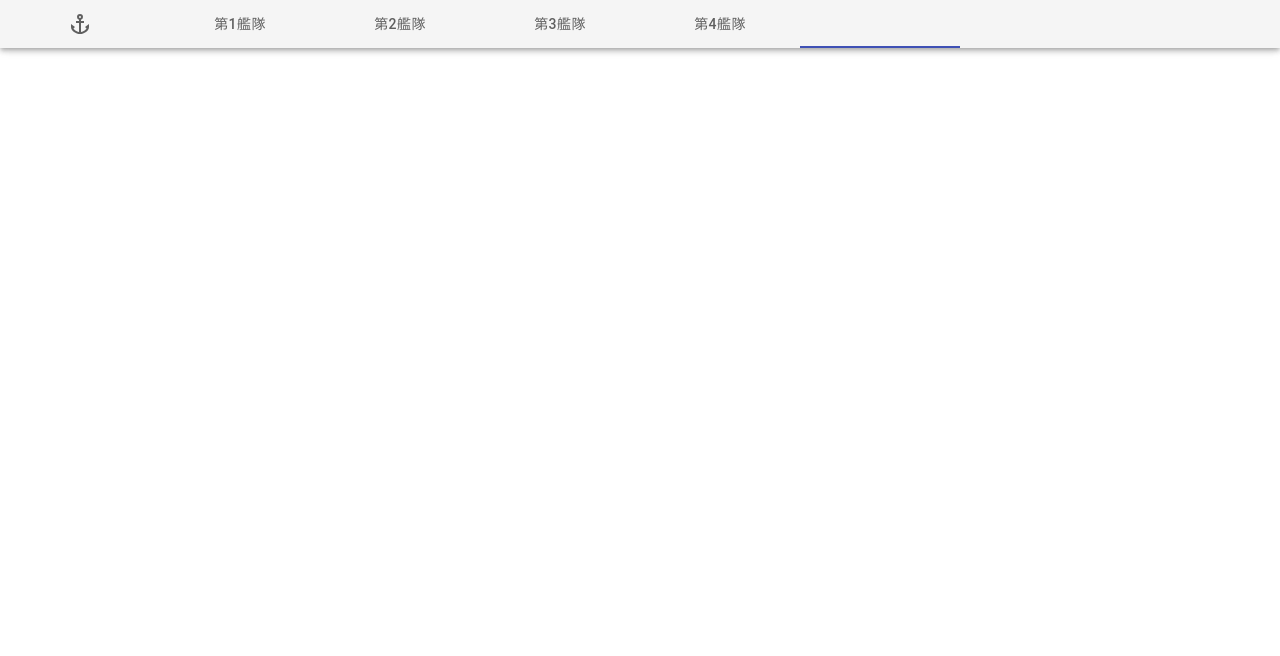
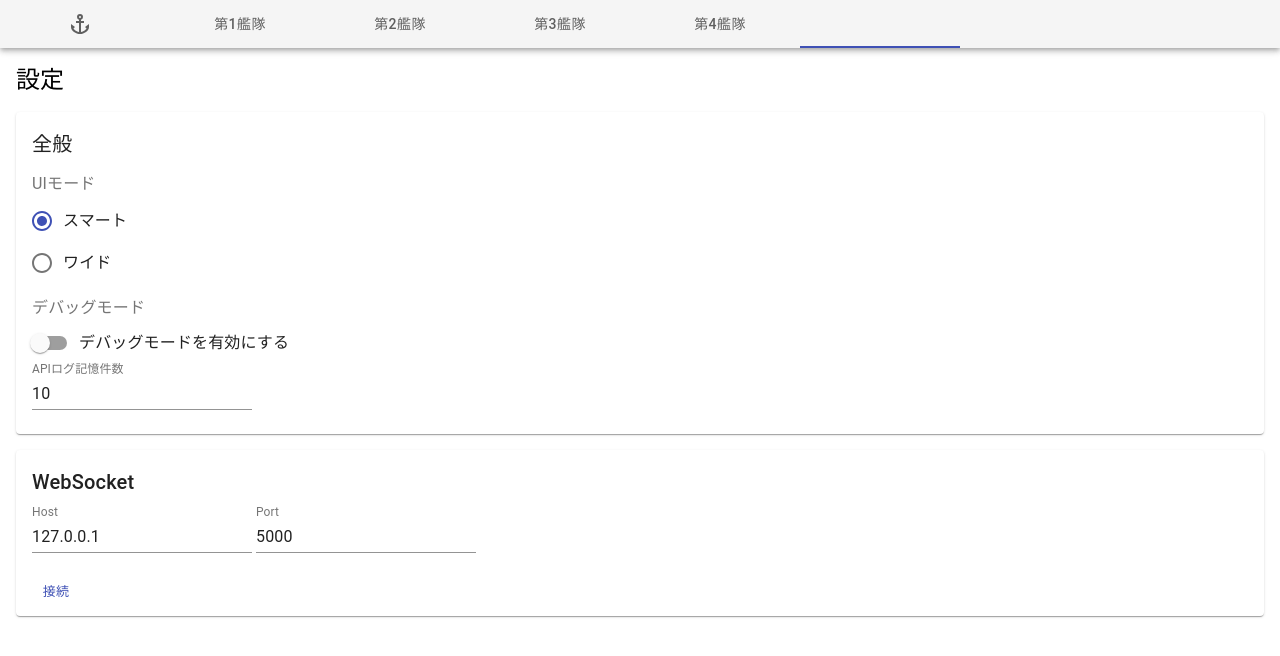
Before and after one commit to rsky/logbook-kai-web, a React app: page / in a window 1280 px wide. Both pictures are taken after a click on the tab 880 px from the left and 24 px from the top of the page. Shown: the top 656 px of the page. Built offline with nearby package versions, Linux system fonts and the light colour scheme.

Commit message:
Implement Settings screen

```diff
--- /dev/null
+++ b/src/components/Settings.tsx
@@ -0,0 +1,129 @@
+import React from "react"
+import { useDispatch, useSelector } from "react-redux"
+import {
+    Button,
+    Card,
+    Container,
+    CardActions,
+    CardContent,
+    FormControl,
+    FormLabel,
+    Radio,
+    RadioGroup,
+    Switch,
+    TextField,
+    Typography,
+    makeStyles,
+    FormControlLabel,
+} from "@material-ui/core"
+import { LogbookState } from "../store"
+import { setDebugMode, setMaxLogRecords, setUIMode } from "../store/settings/actions"
+import { setHost, setPort } from "../store/websocket/actions"
+import { UIMode } from "../models/UIMode"
+
+const useStyles = makeStyles({
+    root: {
+        padding: "16px",
+    },
+    card: {
+        marginTop: "16px",
+    },
+    formControl: {
+        display: "block",
+        marginTop: "16px",
+    },
+    fromLabel: {
+        marginBottom: "8px",
+    },
+})
+
+export const Settings: React.SFC = () => {
+    const classes = useStyles()
+    const dispatch = useDispatch()
+    const settings = useSelector((state: LogbookState) => state.settings)
+    const websocket = useSelector((state: LogbookState) => state.websocket)
+    return (
+        <Container className={classes.root}>
+            <Typography gutterBottom variant="h5" component="h2">
+                設定
+            </Typography>
+
+            <Card className={classes.card}>
+                <CardContent>
+                    <Typography gutterBottom variant="h6" component="h3">
+                        全般
+                    </Typography>
+
+                    <FormControl component="fieldset" className={classes.formControl}>
+                        <FormLabel component="legend" className={classes.fromLabel}>UIモード</FormLabel>
+                        <RadioGroup
+                            value={settings.uiMode}
+                            onChange={event => {
+                                if (window.confirm("UIモードを切り替えてよろしいですか?")) {
+                                    dispatch(setUIMode(event.target.value))
+                                }
+                            }}
+                        >
+                            <FormControlLabel
+                                value={UIMode.SMART}
+                                control={<Radio color="primary" />}
+                                label="スマート"
+                            />
+                            <FormControlLabel
+                                value={UIMode.WIDE}
+                                control={<Radio color="primary" />}
+                                label="ワイド"
+                            />
+                        </RadioGroup>
+                    </FormControl>
+
+                    <FormControl component="fieldset" className={classes.formControl}>
+                        <FormLabel component="legend" className={classes.fromLabel}>デバッグモード</FormLabel>
+                        <FormControlLabel
+                            control={
+                                <Switch
+                                    defaultChecked={settings.debugMode}
+                                    onChange={event => dispatch(setDebugMode(event.target.checked))}
+                                    color="primary"
+                                />
+                            }
+                            label="デバッグモードを有効にする"
+                        />
+                        <br />
+                        <TextField
+                            label="APIログ記憶件数"
+                            type="number"
+                            defaultValue={settings.maxLogRecords}
+                            onChange={event => dispatch(setMaxLogRecords(event.target.value))}
+                        />
+                    </FormControl>
+                </CardContent>
+            </Card>
+
+            <Card className={classes.card}>
+                <CardContent>
+                    <Typography gutterBottom variant="h6" component="h3">
+                        WebSocket
+                    </Typography>
+                    <TextField
+                        label="Host"
+                        defaultValue={websocket.host}
+                        onChange={event => dispatch(setHost(event.target.value))}
+                    />
+                    {" "}
+                    <TextField
+                        label="Port"
+                        type="number"
+                        defaultValue={websocket.port}
+                        onChange={event => dispatch(setPort(event.target.value))}
+                    />
+                </CardContent>
+                <CardActions>
+                    <Button size="small" color="primary">
+                        {websocket.ws !== null ? "再接続" : "接続"}
+                    </Button>
+                </CardActions>
+            </Card>
+        </Container>
+    )
+}
--- a/src/components/layouts/SmartLayout.tsx
+++ b/src/components/layouts/SmartLayout.tsx
@@ -1,6 +1,7 @@
 import React, { useState } from "react"
 import { AppBar, Box, Tabs } from "@material-ui/core"
 import { HomeIcon, SettingsIcon, DebugIcon, Tab } from "./Tabs"
+import { Settings } from "../Settings"
 
 type SmartLayoutProps = {
     debugMode: boolean;
@@ -10,7 +11,7 @@ export const SmartLayout: React.SFC<SmartLayoutProps> = props => {
     const [value, setValue] = useState(0)
     return (
         <div>
-            <AppBar position="fixed" color="default">
+            <AppBar position="sticky" color="default">
                 <Tabs
                     value={value}
                     onChange={(_, newValue) => setValue(newValue)}
@@ -35,7 +36,9 @@ export const SmartLayout: React.SFC<SmartLayoutProps> = props => {
                 <Box hidden={value !== 2}>第2艦隊</Box>
                 <Box hidden={value !== 3}>第3艦隊</Box>
                 <Box hidden={value !== 4}>第4艦隊</Box>
-                <Box hidden={value !== 5}>設定</Box>
+                <Box hidden={value !== 5}>
+                    <Settings />
+                </Box>
                 <Box hidden={value !== 6}>Debug</Box>
             </div>
         </div>
--- a/src/components/layouts/WideLayout.tsx
+++ b/src/components/layouts/WideLayout.tsx
@@ -1,6 +1,7 @@
 import React, { useState } from "react"
 import { AppBar, Box, Grid, Tabs } from "@material-ui/core"
 import { HomeIcon, SettingsIcon, DebugIcon, Tab } from "./Tabs"
+import { Settings } from "../Settings"
 
 type WideLayoutProps = {
     debugMode: boolean;
@@ -11,7 +12,7 @@ export const WideLayout: React.SFC<WideLayoutProps> = props => {
     const [rValue, setRValue] = useState(0)
     return (
         <div>
-            <AppBar position="fixed" color="default">
+            <AppBar position="sticky" color="default">
                 <Grid container spacing={0}>
                     <Grid item xs={6}>
                         <Tabs
@@ -46,7 +47,9 @@ export const WideLayout: React.SFC<WideLayoutProps> = props => {
             <Grid container spacing={0}>
                 <Grid item xs={12} sm={6}>
                     <Box hidden={lValue !== 0}>母港</Box>
-                    <Box hidden={lValue !== 1}>設定</Box>
+                    <Box hidden={lValue !== 1}>
+                        <Settings />
+                    </Box>
                     <Box hidden={lValue !== 2}>Debug</Box>
                 </Grid>
                 <Grid item xs={12} sm={6}>
```
